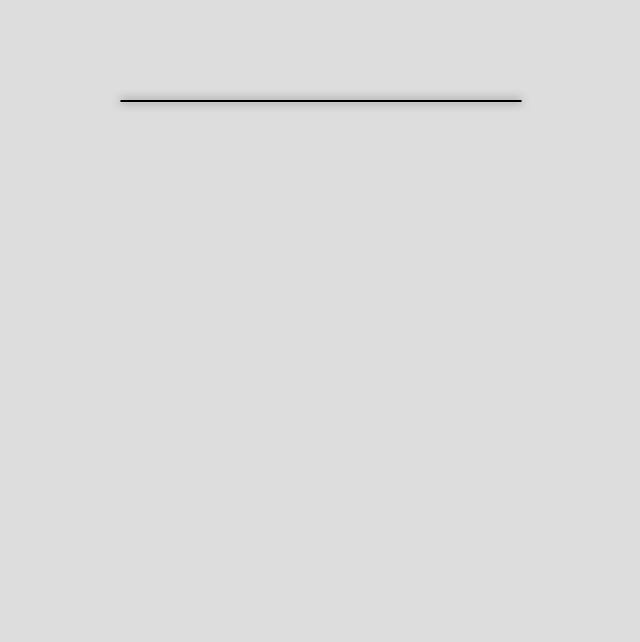
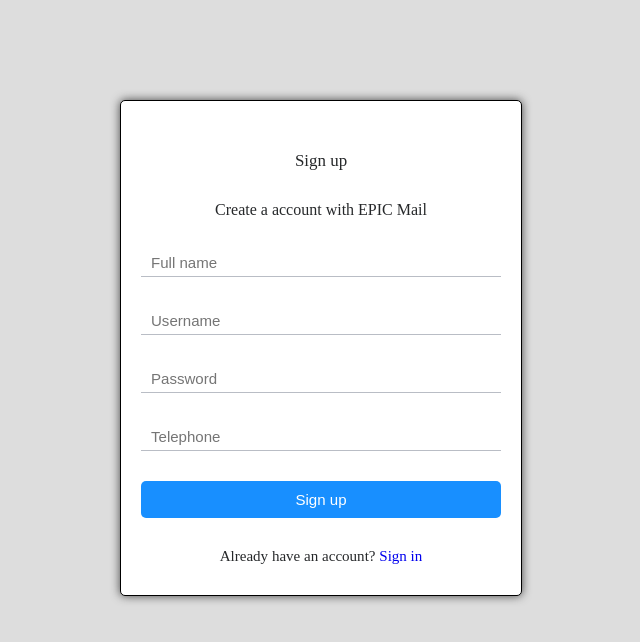
Before and after one commit to nnyves/EPIC-Mail, a plain HTML site: page html/register.html in a window 1280 px wide. Shown: the whole page, without its empty margins (319-959 px from the left). Drawn offline with Linux system fonts and the light colour scheme.

Commit message:
[Feature #164298162] Adding sign up form

```diff
--- a/css/form.css
+++ b/css/form.css
@@ -9,12 +9,26 @@
     box-shadow: 0px 0px 10px #444444;
 }
 
-.card .title,.card .register-link a,.card form input,.card form button,.reset-link{
+.card .title,.card .register-link a,.card form input,.card form button,.reset-link,.sign-link{
     margin: 30px 5%;
     width: 90%;
     display: block;
     box-sizing: border-box;
     font-size: 0.94118em;
+}
+.sign-link{
+    text-align: center;
+    color: #26282a;
+}
+.sign-link a{
+    text-decoration: none;
+}
+.sign-link a:hover{
+    text-decoration: underline;
+}
+.subtitle{
+    text-align: center;
+    color: #26282a;
 }
 .card .title{
     margin-top: 50px;
--- a/html/register.html
+++ b/html/register.html
@@ -12,7 +12,23 @@
     </head>
     <body>
         <div class="card">
-
+            <div class="title">
+                Sign up
+            </div>
+            <div class="subtitle">
+                Create a account with EPIC Mail
+            </div>
+            <form>
+                <input name="fullname" type="text" placeholder="Full name">
+                <input name="account" type="text" placeholder="Username" >
+                <input name="password" type="password" placeholder="Password" >
+                <input name="telephone" type="text" placeholder="Telephone">
+                <button>Sign up</button>
+            </form>
+            <div class="sign-link">
+                <span>Already have an account? </span>
+                <a href="login.html">Sign in</a>
+            </div>
         </div>
     </body>
 </html>
```
